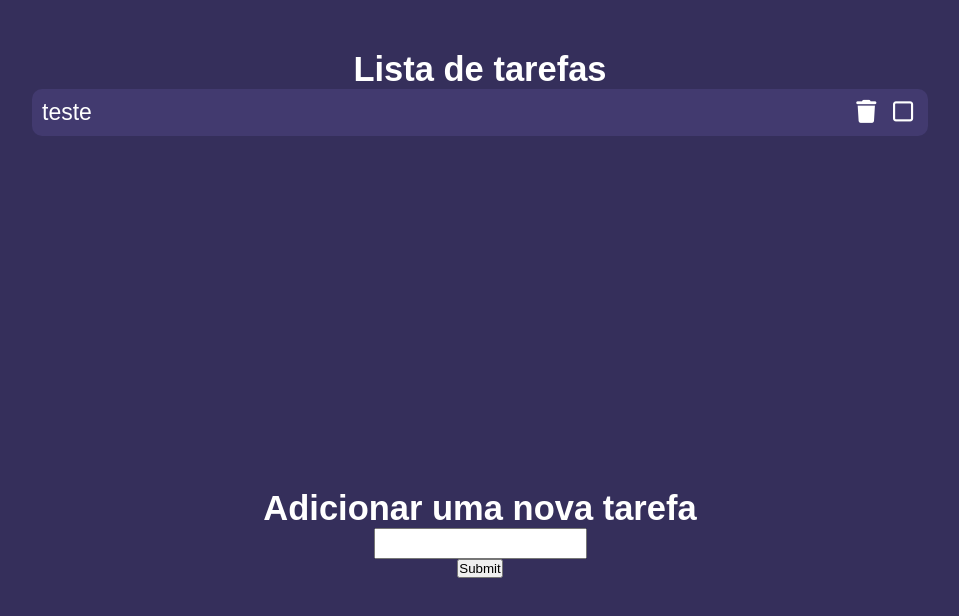
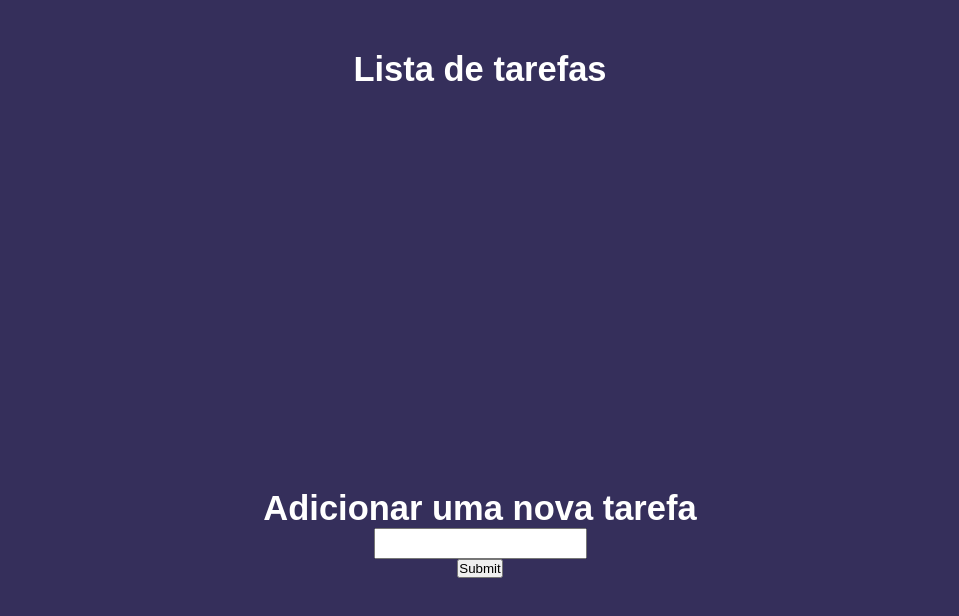
Before and after one commit to Catfallen/lista_de_tarefas, a website: page public/dashboard.html in a window 1280 px wide. Shown: the whole page, without its empty margins (160-1119 px from the left). Drawn offline with Linux system fonts and the light colour scheme; no server answers.

Commit message:
div teste

```diff
--- a/public/dashboard.html
+++ b/public/dashboard.html
@@ -13,15 +13,6 @@
 <body>
     <h2>Lista de tarefas</h2>
     <div class="tasks" id="tasks">
-        <div class="tasks-item">
-            <p>
-            <span>teste</span>
-            </p>
-            <p>
-            <span data-id="40"><i class="fas fa-trash"></i></span>
-            <span put-id="40"><i class="far fa-square"></i></span>
-            </p>
-        </div>
     </div>
     <h2>Adicionar uma nova tarefa</h2>
     <input type="text" id="task_name">
```
